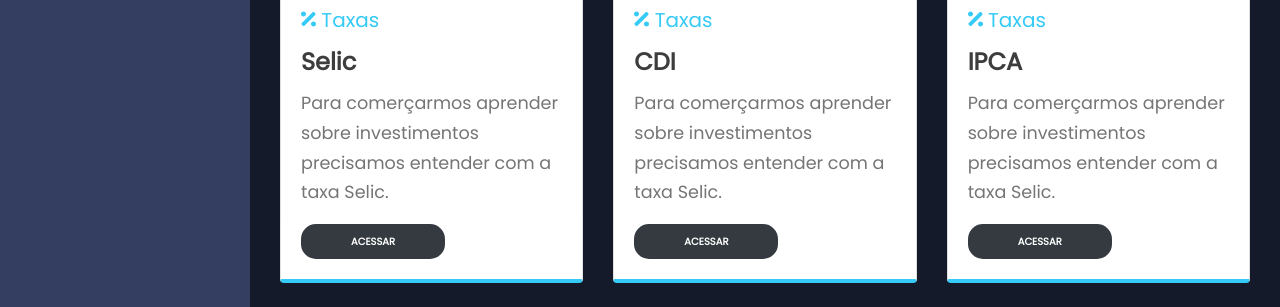
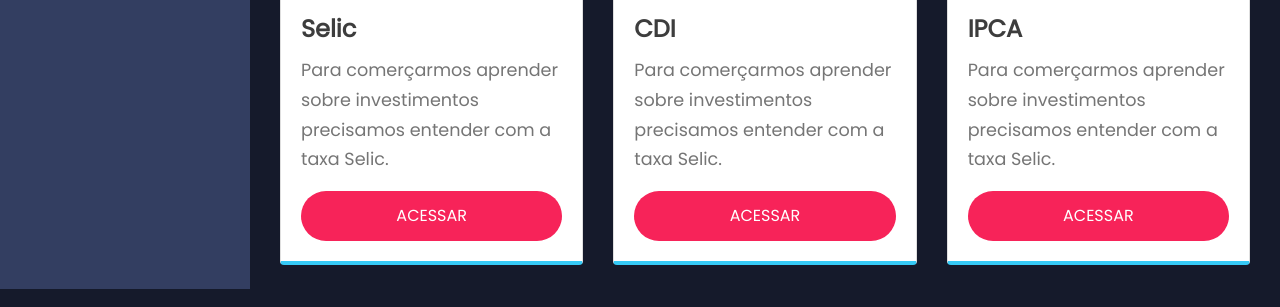
Before and after one commit to wagstalos/Invest8, a PHP site: page /home.html in a window 1280 px wide. Shown: the part 797-1104 px from the top of the page. Run offline with PHP 8.4, Linux system fonts and the light colour scheme; some libraries are stand-ins or nearby versions.

Commit message:
image and button add

```diff
--- a/css/style.css
+++ b/css/style.css
@@ -28,7 +28,42 @@
     border-radius: 22px;
     padding: 3px 14px 5px 14px;
 }
-
+.button {
+    position: relative;
+    -webkit-appearance: none;
+    -moz-appearance: none;
+    appearance: none;
+    background: #f72359;
+    padding: .8em 2.5em;
+    border: none;
+    color: white;
+    font-size: 1em;
+    cursor: pointer;
+    outline: none;
+    overflow: hidden;
+    border-radius: 100px;
+    width: 100%;
+  }
+  .button span {
+    position: relative;
+    pointer-events: none;
+  }
+  .button::before {
+    --size: 0;
+    content: '';
+    position: absolute;
+    left: var(--x);
+    top: var(--y);
+    width: var(--size);
+    height: var(--size);
+    background: radial-gradient(circle closest-side, #4405f7, transparent);
+    -webkit-transform: translate(-50%, -50%);
+            transform: translate(-50%, -50%);
+    transition: width .2s ease, height .2s ease;
+  }
+  .button:hover::before {
+    --size: 400px;
+  }
 /* menu */
 p {
     font-family: 'Poppins', sans-serif;
@@ -37,11 +72,13 @@
     line-height: 1.7em;
     color: rgb(117, 117, 117);
 }
-
 a, a:hover, a:focus {
     color: inherit;
     text-decoration: none;
     transition: all 0.3s;
+}
+.bg-dark {
+    background-color: #151a2b!important;
 }
 .card {
     border-bottom: 4px solid #36caf6!important;
@@ -78,8 +115,6 @@
     align-items: stretch;
     perspective: 1500px;
 }
-
-
 #sidebar {
     min-width: 250px;
     max-width: 250px;
@@ -88,27 +123,22 @@
     transition: all 0.6s cubic-bezier(0.945, 0.020, 0.270, 0.665);
     transform-origin: bottom left;
 }
-
 #sidebar.active {
     margin-left: -250px;
     transform: rotateY(100deg);
 }
-
 #sidebar .sidebar-header {
     padding: 20px;
     background: #202843
 }
-
 #sidebar ul.components {
     padding: 20px 0;
     border-bottom: 1px solid #47748b;
 }
-
 #sidebar ul p {
     color: #fff;
     padding: 10px;
 }
-
 #sidebar ul li a {
     padding: 10px;
     font-size: 1.1em;
@@ -116,15 +146,12 @@
 }
 #sidebar ul li a:hover {
     color: #7386D5;
-    background: #fff;
+    background: #4689eb;
 }
-
 #sidebar ul li.active > a, a[aria-expanded="true"] {
     color: #fff;
     background: #3f4a6f;
 }
-
-
 a[data-toggle="collapse"] {
     position: relative;
 }
@@ -174,14 +201,12 @@
     min-height: 100vh;
     transition: all 0.3s;
 }
-
 #sidebarCollapse {
     width: 40px;
     height: 40px;
-    background: #343a40;
+    background: #151a2b;
     cursor: pointer;
 }
-
 #sidebarCollapse span {
     width: 80%;
     height: 2px;
@@ -191,7 +216,6 @@
     transition: all 0.8s cubic-bezier(0.810, -0.330, 0.345, 1.375);
     transition-delay: 0.2s;
 }
-
 #sidebarCollapse span:first-of-type {
     transform: rotate(45deg) translate(2px, 2px);
 }
@@ -201,15 +225,11 @@
 #sidebarCollapse span:last-of-type {
     transform: rotate(-45deg) translate(1px, -1px);
 }
-
-
 #sidebarCollapse.active span {
     transform: none;
     opacity: 1;
     margin: 5px auto;
 }
-
-
 /* ---------------------------------------------------
     MEDIAQUERIES
 ----------------------------------------------------- */
@@ -397,11 +417,10 @@
     display: flex;
     flex: 1 1 auto;
 }
-
 .content-article{
     background-color: white;
-    border-radius: 27px;
-    margin-top: -25px;
+    border-radius: 7px;
+    margin:-42px 30px 20px 30px;
     /* height: 100vh; */
 }
 /* fica no topo para mostrar a taxa atual da Selic */
--- a/home.html
+++ b/home.html
@@ -53,11 +53,11 @@
                     <ul class="collapse list-unstyled" id="pageSubmenu">
                         <a href="selic.html">
                             <li>
-                                O que é ga Selic?
+                                Renda Fixa
                             </li>
                         </a>
                         <li>
-                            <a href="#">Page 2</a>
+                            <a href="#">Renda Variável</a>
                         </li>
                         <li>
                             <a href="#">Page 3</a>
@@ -68,7 +68,7 @@
                     <a href="#">Portfolio</a>
                 </li>
                 <li>
-                    <a href="#">Contact</a>
+                    <a href="#">Contato</a>
                 </li>
             </ul>
 
@@ -89,13 +89,13 @@
                         <span></span>
                         <span></span>
                     </button>
-                    <button class="btn btn-dark d-inline-block d-lg-none ml-auto" type="button" data-toggle="collapse"
+                    <!-- <button class="btn btn-dark d-inline-block d-lg-none ml-auto" type="button" data-toggle="collapse"
                         data-target="#navbarSupportedContent" aria-controls="navbarSupportedContent"
                         aria-expanded="false" aria-label="Toggle navigation">
                         <i class="fas fa-align-justify"></i>
-                    </button>
+                    </button> -->
 
-                    <div class="collapse navbar-collapse " id="navbarSupportedContent">
+                    <!-- <div class="collapse navbar-collapse " id="navbarSupportedContent">
                         <ul class="nav navbar-nav ml-auto ">
                             <li class="nav-item active">
                                 <a class="nav-link text-light" href="#">Page</a>
@@ -110,7 +110,7 @@
                                 <a class="nav-link text-light" href="#">Page</a>
                             </li>
                         </ul>
-                    </div>
+                    </div> -->
                 </div>
             </nav>
 
@@ -124,16 +124,14 @@
 
             <div class="container">
                 <div class="container-fluid">
-                    <h1 class="text-center mt-50 ">Taxas</h1>
+                    <h2 class="text-center mt-50 ">Taxas</h2>
                     <div class="row mt-50">
                         <div class="col-lg-4 col-md-6 mb-4 mt-4">
                             <!-- Card Narrower -->
                             <div class="card card-cascade narrower">
                                 <!-- Card image -->
                                 <div class="view view-cascade overlay">
-                                    <img class="card-img-top"
-                                        src="https://mdbootstrap.com/img/Photos/Lightbox/Thumbnail/img%20(147).jpg"
-                                        alt="Card image cap">
+                                    <img class="card-img-top" src="img/taxa.png" alt="Card image cap">
                                     <a>
                                         <div class="mask rgba-white-slight waves-effect waves-light"></div>
                                     </a>
@@ -149,7 +147,11 @@
                                     <p class="card-text">Para comerçarmos aprender sobre investimentos precisamos
                                         entender com a taxa Selic.</p>
                                     <!-- Button -->
-                                    <button type="button" class="btn btn-dark">Acessar</button>
+                                    <a href="selic.html">
+                                        <button class="button">
+                                            <span>ACESSAR</span>
+                                        </button>
+                                    </a>
                                 </div>
                             </div>
                             <!-- Card Narrower -->
@@ -159,9 +161,7 @@
                             <div class="card card-cascade narrower">
                                 <!-- Card image -->
                                 <div class="view view-cascade overlay">
-                                    <img class="card-img-top"
-                                        src="https://mdbootstrap.com/img/Photos/Lightbox/Thumbnail/img%20(147).jpg"
-                                        alt="Card image cap">
+                                    <img class="card-img-top" src="img/taxa.png" alt="Card image cap">
                                     <a>
                                         <div class="mask rgba-white-slight waves-effect waves-light"></div>
                                     </a>
@@ -177,7 +177,9 @@
                                     <p class="card-text">Para comerçarmos aprender sobre investimentos precisamos
                                         entender com a taxa Selic.</p>
                                     <!-- Button -->
-                                    <button type="button" class="btn btn-dark">Acessar</button>
+                                    <button class="button">
+                                        <span>ACESSAR</span>
+                                    </button>
                                 </div>
                             </div>
                             <!-- Card Narrower -->
@@ -188,14 +190,11 @@
                             <div class="card card-cascade narrower">
                                 <!-- Card image -->
                                 <div class="view view-cascade overlay">
-                                    <img class="card-img-top"
-                                        src="https://mdbootstrap.com/img/Photos/Lightbox/Thumbnail/img%20(147).jpg"
-                                        alt="Card image cap">
+                                    <img class="card-img-top" src="img/taxa.png" alt="Card image cap">
                                     <a>
                                         <div class="mask rgba-white-slight waves-effect waves-light"></div>
                                     </a>
                                 </div>
-
                                 <!-- Card content -->
                                 <div class="card-body card-body-cascade">
                                     <!-- Label -->
@@ -206,19 +205,17 @@
                                     <p class="card-text">Para comerçarmos aprender sobre investimentos precisamos
                                         entender com a taxa Selic.</p>
                                     <!-- Button -->
-                                    <button type="button" class="btn btn-dark">Acessar</button>
+                                    <a href="selic.html">
+                                        <button class="button">
+                                            <span>ACESSAR</span>
+                                        </button>
+                                    </a>
                                 </div>
                             </div>
                             <!-- Card Narrower -->
                         </div>
-
-
-
                     </div> <!-- row -->
-
-
                 </div>
-
             </div> <!-- container -->
 
             <!-- jQuery CDN - Slim version (=without AJAX) -->
@@ -235,6 +232,7 @@
                 crossorigin="anonymous"></script>
 
             <script src="https://cdnjs.cloudflare.com/ajax/libs/Swiper/4.3.5/js/swiper.min.js"></script>
+
             <script type="text/javascript">
                 $(document).ready(function () {
                     $('#sidebarCollapse').on('click', function () {
--- a/index.html
+++ b/index.html
@@ -6,7 +6,8 @@
     <title>df</title>
     <meta name="viewport" content="width=device-width, initial-scale=1.0, shrink-to-fit=no">
     <link rel="stylesheet" href="css/style.css">
-    <link rel="stylesheet" href="https://use.fontawesome.com/releases/v5.0.10/css/all.css" integrity="sha384-+d0P83n9kaQMCwj8F4RJB66tzIwOKmrdb46+porD/OvrJ+37WqIM7UoBtwHO6Nlg" crossorigin="anonymous">
+    <link rel="stylesheet" href="https://use.fontawesome.com/releases/v5.0.10/css/all.css"
+        integrity="sha384-+d0P83n9kaQMCwj8F4RJB66tzIwOKmrdb46+porD/OvrJ+37WqIM7UoBtwHO6Nlg" crossorigin="anonymous">
 
 </head>
 
@@ -62,9 +63,6 @@
             </div> <!-- second-column -->
         </div> <!-- second-content -->
     </div>
-
-
-
 </body>
 
 </html>
```
Also changed, not shown: selic.html (+4 -3 lines), img/taxa.png (added), 1 other file.
